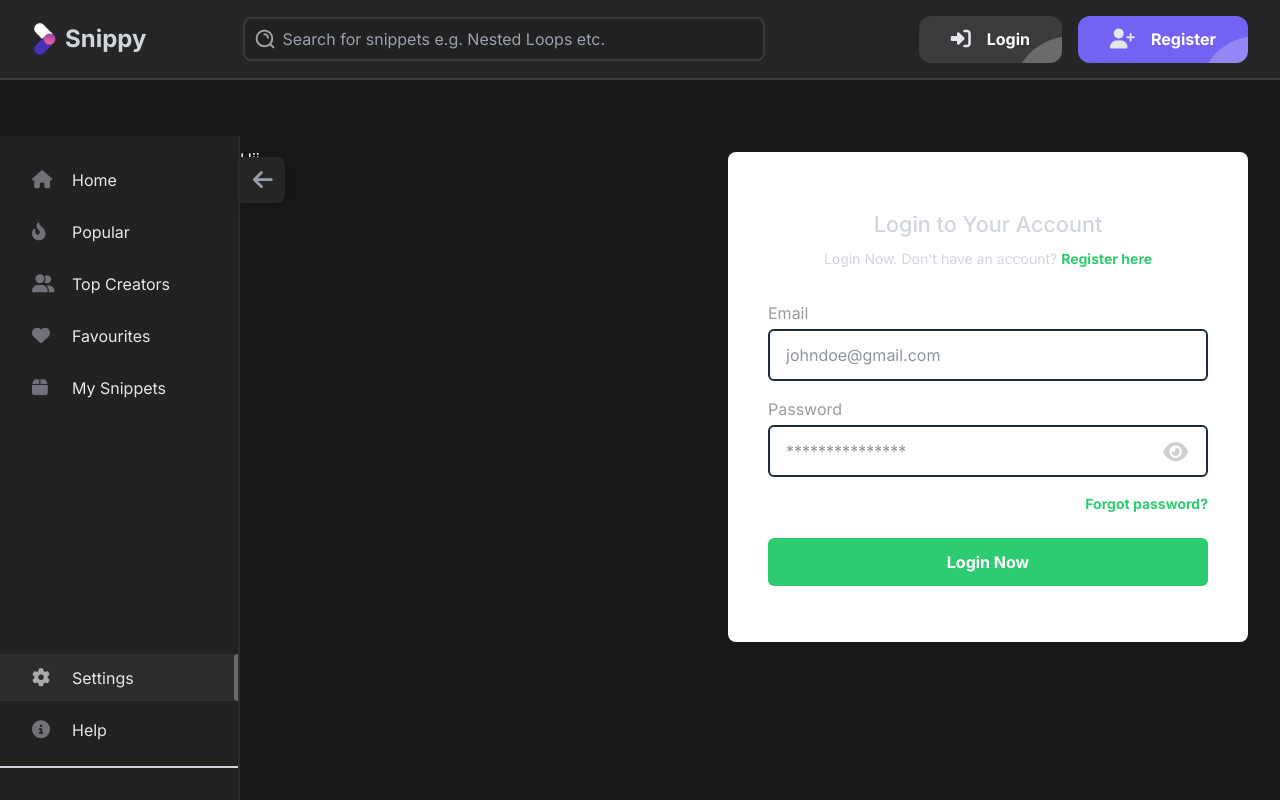
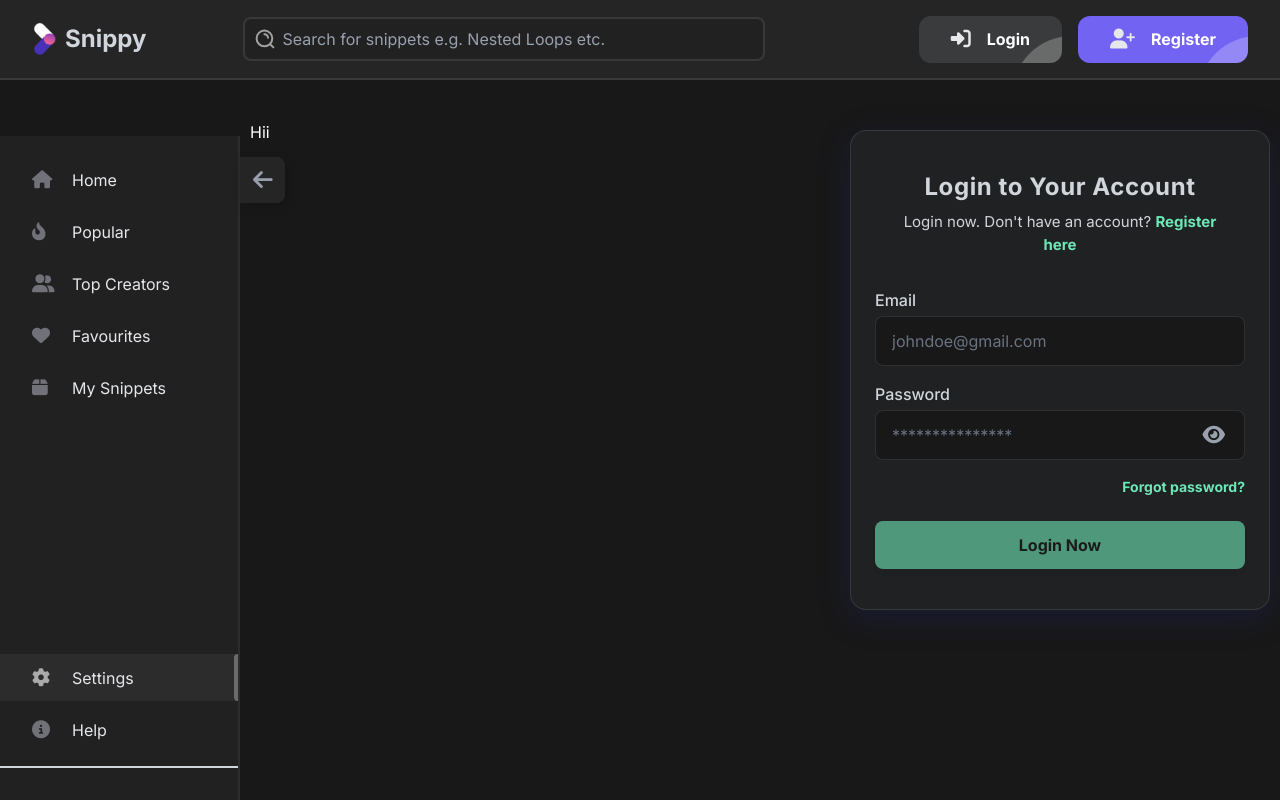
Before and after one commit to KapilAgrawal2005/SnippetShare, a Next.js app in the folder frontend/: page /login in a window 1280 px wide. Built offline with nearby package versions, Linux system fonts and the light colour scheme; no server answers.

Commit message:
Improved login page design

```diff
--- a/frontend/src/components/auth/LoginForm/LoginForm.tsx
+++ b/frontend/src/components/auth/LoginForm/LoginForm.tsx
@@ -9,23 +9,26 @@ function LoginForm() {
   const togglePassword = () => setShowPassword(!showPassword);
 
   return (
-    <form className="relative m-[2rem] px-10 py-14 rounded-lg bg-white w-full max-w-[520px]">
+    <form
+      className="relative w-full max-w-[420px] px-6 py-10 rounded-2xl bg-[#232526]/80 backdrop-blur-md border border-white/10 shadow-xl"
+      style={{ boxShadow: "0 8px 32px 0 rgba(31, 38, 135, 0.25)" }}
+    >
       <div className="relative z-10">
-        <h1 className="mb-2 text-center text-[1.35rem] font-medium">
+        <h1 className="mb-2 text-center text-2xl font-bold text-white tracking-wide">
           Login to Your Account
         </h1>
-        <p className="mb-8 px-[2rem] text-center text-[#999] text-[14px]">
-          Login Now. Don't have an account?{" "}
+        <p className="mb-8 px-4 text-center text-gray-400 text-[15px]">
+          Login now. Don't have an account?{" "}
           <a
             href="/register"
-            className="font-bold text-[#2ECC71] hover:text-[#7263F3] transition-all duration-300"
+            className="font-bold text-[#6EE7B7] hover:text-[#2ECC71] transition-all duration-300"
           >
             Register here
           </a>
         </p>
 
-        <div className="mt-[1rem] flex flex-col">
-          <label htmlFor="email" className="mb-1 text-[#999]">
+        <div className="mt-4 flex flex-col">
+          <label htmlFor="email" className="mb-1 text-gray-300 font-medium">
             Email
           </label>
           <input
@@ -34,12 +37,13 @@ function LoginForm() {
             value={email}
             onChange={(e) => handlerUserInput("email")(e)}
             name="email"
-            className="px-4 py-3 border-[2px] rounded-md outline-[#2ECC71] text-gray-800"
+            className="px-4 py-3 bg-[#181818] border border-white/10 rounded-lg outline-none text-white placeholder-gray-500 focus:ring-2 focus:ring-[#6EE7B7] transition-all"
             placeholder="johndoe@gmail.com"
+            autoComplete="email"
           />
         </div>
-        <div className="relative mt-[1rem] flex flex-col">
-          <label htmlFor="password" className="mb-1 text-[#999]">
+        <div className="relative mt-4 flex flex-col">
+          <label htmlFor="password" className="mb-1 text-gray-300 font-medium">
             Password
           </label>
           <input
@@ -48,12 +52,14 @@ function LoginForm() {
             value={password}
             onChange={(e) => handlerUserInput("password")(e)}
             name="password"
-            className="px-4 py-3 border-[2px] rounded-md outline-[#2ECC71] text-gray-800"
+            className="px-4 py-3 bg-[#181818] border border-white/10 rounded-lg outline-none text-white placeholder-gray-500 focus:ring-2 focus:ring-[#6EE7B7] transition-all"
             placeholder="***************"
+            autoComplete="current-password"
           />
           <button
             type="button"
-            className="absolute p-1 right-4 top-[43%] text-[22px] text-[#999] opacity-45"
+            className="absolute p-1 right-4 top-[43%] text-[20px] text-gray-400 hover:text-[#6EE7B7] transition-colors"
+            tabIndex={-1}
           >
             {showPassword ? (
               <i className="fas fa-eye-slash" onClick={togglePassword}></i>
@@ -65,7 +71,7 @@ function LoginForm() {
         <div className="mt-4 flex justify-end">
           <a
             href="/forgot-password"
-            className="font-bold text-[#2ECC71] text-[14px] hover:text-[#7263F3] transition-all duration-300"
+            className="font-bold text-[#6EE7B7] text-[14px] hover:text-[#2ECC71] transition-all duration-300"
           >
             Forgot password?
           </a>
@@ -75,7 +81,7 @@ function LoginForm() {
             type="submit"
             disabled={!email || !password}
             onClick={loginUser}
-            className="mt-[1.5rem] flex-1 px-4 py-3 font-bold bg-[#2ECC71] text-white rounded-md hover:bg-[#1abc9c] transition-colors"
+            className="mt-6 flex-1 px-4 py-3 font-bold bg-[#6EE7B7] text-[#181818] rounded-lg hover:bg-[#2ECC71] transition-colors disabled:opacity-60 disabled:cursor-not-allowed shadow-md"
           >
             Login Now
           </button>
```
